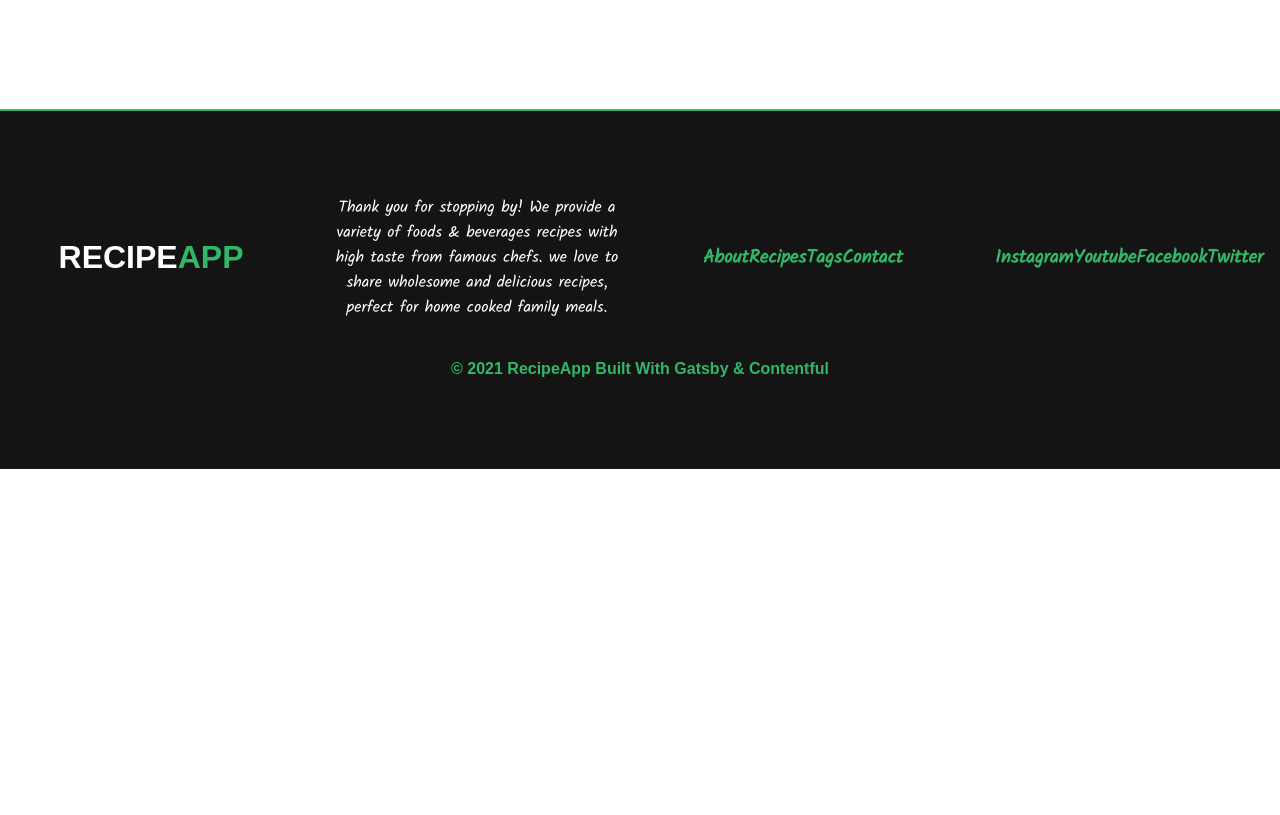
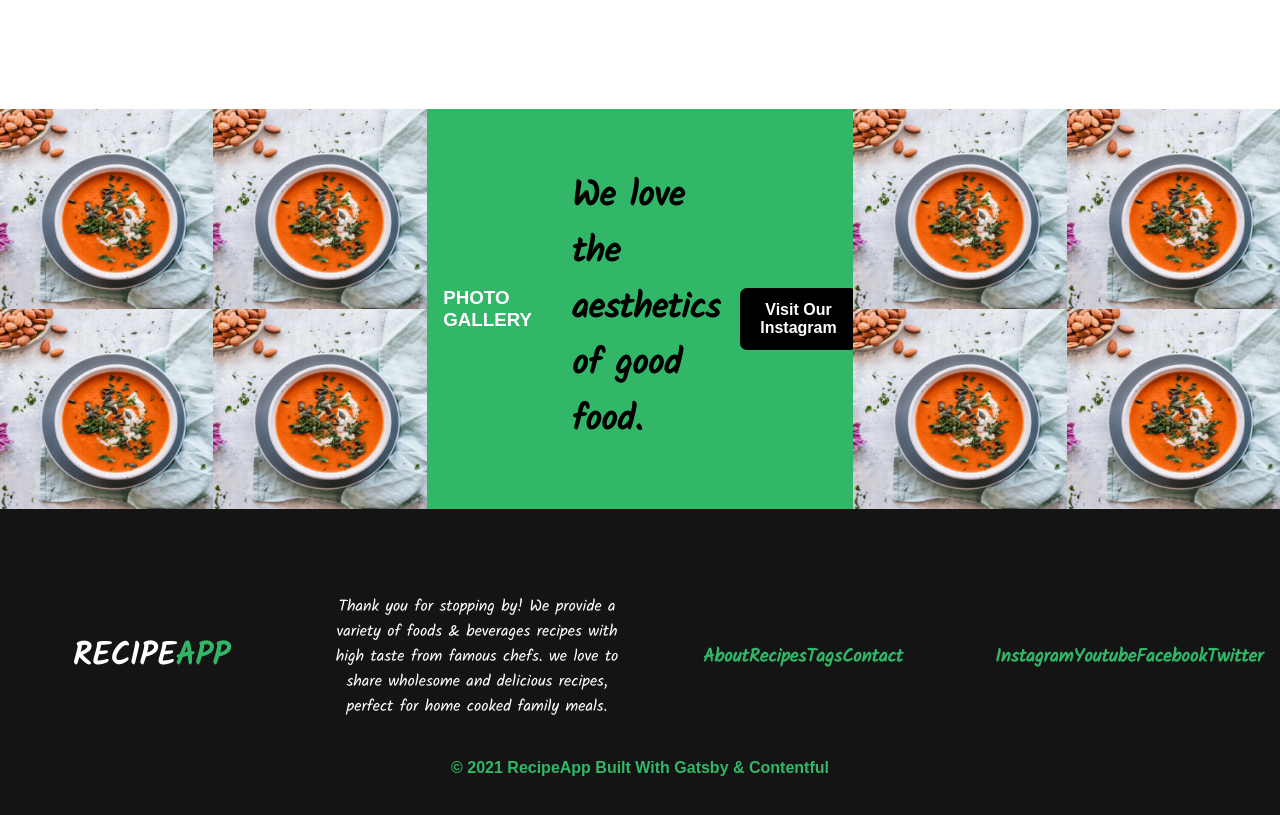
Before and after one commit to omair5/gatsby-recipe-app-using-contentful-headless-cms, a Gatsby site: page / in a window 1280 px wide. Shown: the part 1491-2306 px from the top of the page. Before the commit the page ends 1960 px from the top, so only its background shows below. Built offline with nearby package versions, Linux system fonts and the light colour scheme; Gatsby itself is replaced by a stand-in of ours.

Commit message:
image gallery ui completed

```diff
--- a/src/Components/FrequentlyUsed/Button.module.scss
+++ b/src/Components/FrequentlyUsed/Button.module.scss
@@ -1,5 +1,4 @@
 .container {
-    background-color: rgb(50, 183, 104);
     outline: none;
     border: none;
     padding: 13px 20px;
@@ -14,3 +13,9 @@
 .container:hover {
     transform: scale(1.01);
 }
+.bgcommon {
+    background-color: rgb(50, 183, 104);
+}
+.black {
+    background-color: black;
+}
--- a/src/Components/FrequentlyUsed/MyButton.jsx
+++ b/src/Components/FrequentlyUsed/MyButton.jsx
@@ -1,10 +1,10 @@
 import React from 'react';
-import { container } from './Button.module.css'
+import { container, black, bgcommon } from './Button.module.css'
 
-const MyButton = ({content}) => {
+const MyButton = ({ content, bgcolor }) => {
     return (
         <>
-            <button as='button' className={container}>{content}</button>
+            <button as='button' className={`${container} ${bgcolor ? black : bgcommon}`}>{content}</button>
         </>
     );
 }
--- a/src/Components/Home/FeaturedListings.jsx
+++ b/src/Components/Home/FeaturedListings.jsx
@@ -7,6 +7,7 @@ import RecipeCard from '../FrequentlyUsed/RecipeCard';
 const FeaturedListings = () => {
     return (
         <div className={mainContainer}>
+            <h1><span>Featured Recipes</span></h1>
             <Grid container className={wrapper}>
 
                 <Grid item xs={12} lg={5} className={contentGrid} >
--- a/src/Components/Home/FeaturedListings.module.scss
+++ b/src/Components/Home/FeaturedListings.module.scss
@@ -3,6 +3,14 @@
     min-height: 100vh;
     width: 100%;
     @include HorizontalAndVerticalCenter;
+    flex-direction: column;
+    h1 {
+        margin-top: 30px;
+    }
+    h1 span {
+        font-family: "kalam", "cursive";
+        border-bottom: 5px solid #32b768;
+    }
 }
 .wrapper {
     margin: 20px 0px;
--- /dev/null
+++ b/src/Components/Home/ImageGallery.jsx
@@ -0,0 +1,63 @@
+import React from 'react';
+import { mainContainer, img, grid, middleGrid } from './ImageGallery.module.css'
+import Grid from '@mui/material/Grid';
+import MyButton from '../../Components/FrequentlyUsed/MyButton'
+import Img from '../../Assets/Images/gallery8.jpg'
+
+
+const ImageGallery = () => {
+    return (
+        <div className={mainContainer}>
+            <Grid container >
+
+                {/* GRDI 1 */}
+                <Grid item xs={12} lg={4} >
+                    <Grid container >
+                        <Grid item xs={3} lg={6} className={grid}>
+                            <img src={Img} alt="gallery" height={'100%'} width={'100%'} />
+                        </Grid>
+                        <Grid item xs={3} lg={6} className={grid}>
+                            <img src={Img} alt="gallery" height={'100%'} width={'100%'} />
+                        </Grid>
+                        <Grid item xs={3} lg={6} className={grid}>
+                            <img src={Img} alt="gallery" height={'100%'} width={'100%'} />
+                        </Grid>
+                        <Grid item xs={3} lg={6} className={grid}>
+                            <img src={Img} alt="gallery" height={'100%'} width={'100%'} />
+                        </Grid>
+                    </Grid>
+                </Grid>
+
+                {/* GRID 2 */}
+                <Grid item xs={12} lg={4} className={middleGrid}>
+                    <h3>PHOTO GALLERY</h3>
+                    <h1>
+                        We love the aesthetics of good food.
+                    </h1>
+                    <MyButton content='Visit Our Instagram' bgcolor='black' />
+                </Grid>
+
+                {/* GRID 3 */}
+                <Grid item xs={12} lg={4} >
+                    <Grid container >
+                        <Grid item xs={3} lg={6} className={grid}>
+                            <img src={Img} alt="gallery" height={'100%'} width={'100%'} />
+                        </Grid>
+                        <Grid item xs={3} lg={6} className={grid}>
+                            <img src={Img} alt="gallery" height={'100%'} width={'100%'} />
+                        </Grid>
+                        <Grid item xs={3} lg={6} className={grid}>
+                            <img src={Img} alt="gallery" height={'100%'} width={'100%'} />
+                        </Grid>
+                        <Grid item xs={3} lg={6} className={grid}>
+                            <img src={Img} alt="gallery" height={'100%'} width={'100%'} />
+                        </Grid>
+                    </Grid>
+                </Grid>
+
+            </Grid>
+        </div >
+    );
+}
+
+export default ImageGallery;
--- /dev/null
+++ b/src/Components/Home/ImageGallery.module.scss
@@ -0,0 +1,25 @@
+@import "../../Assets/GeneralStyles/HorizontalAndVerticalCenter.module.scss";
+.mainContainer {
+    height: auto;
+    width: 100%;
+}
+.grid {
+    padding: 0%;
+    margin: 0%;
+    max-height: 200px;
+}
+.middleGrid {
+    background-color: rgb(50, 183, 104);
+    @include HorizontalAndVerticalCenter;
+    flex-direction: column;
+    padding: 20px;
+    h3 {
+        color: white;
+        padding: 20px;
+    }
+    h1 {
+        font-size: clamp(1.5rem, 6vw, 2.2rem);
+        font-family: "kalam", "cursive";
+        padding: 20px;
+    }
+}
--- a/src/Components/Layout/Footer.module.scss
+++ b/src/Components/Layout/Footer.module.scss
@@ -3,11 +3,14 @@
     min-height: 45vh;
     width: 100%;
     background-color: rgb(20, 20, 20);
-    border-top: 2px solid rgb(50, 183, 104);
     @include HorizontalAndVerticalCenter;
     flex-direction: column;
     color: white;
     position: relative;
+    padding: 25px 0px;
+    h1 {
+        font-family: "kalam", "cursive";
+    }
     h1 span {
         color: rgb(50, 183, 104);
     }
--- a/src/Components/Layout/Navbar.css
+++ b/src/Components/Layout/Navbar.css
@@ -24,7 +24,8 @@
 }
 
 .navbar-logo h1 {
-    color: white
+    color: white;
+    font-family: "kalam", "cursive";
 }
 
 .navbar-logo h1 span {
--- a/src/pages/index.js
+++ b/src/pages/index.js
@@ -1,6 +1,7 @@
 import React from "react"
 import FeaturedListings from "../Components/Home/FeaturedListings"
 import HeroSection from "../Components/Home/Hero"
+import ImageGallery from "../Components/Home/ImageGallery"
 import Layout from "../Components/Layout"
 
 export default function Home() {
@@ -8,6 +9,7 @@ export default function Home() {
     <Layout>
       <HeroSection />
       <FeaturedListings />
+      <ImageGallery />
     </Layout>
   )
 }
```
Also changed, not shown: src/Components/FrequentlyUsed/Button.module.css, src/Components/Home/FeaturedListings.module.css, src/Components/Home/ImageGallery.module.css (added), src/Components/Layout/Footer.module.css, 4 other files.
